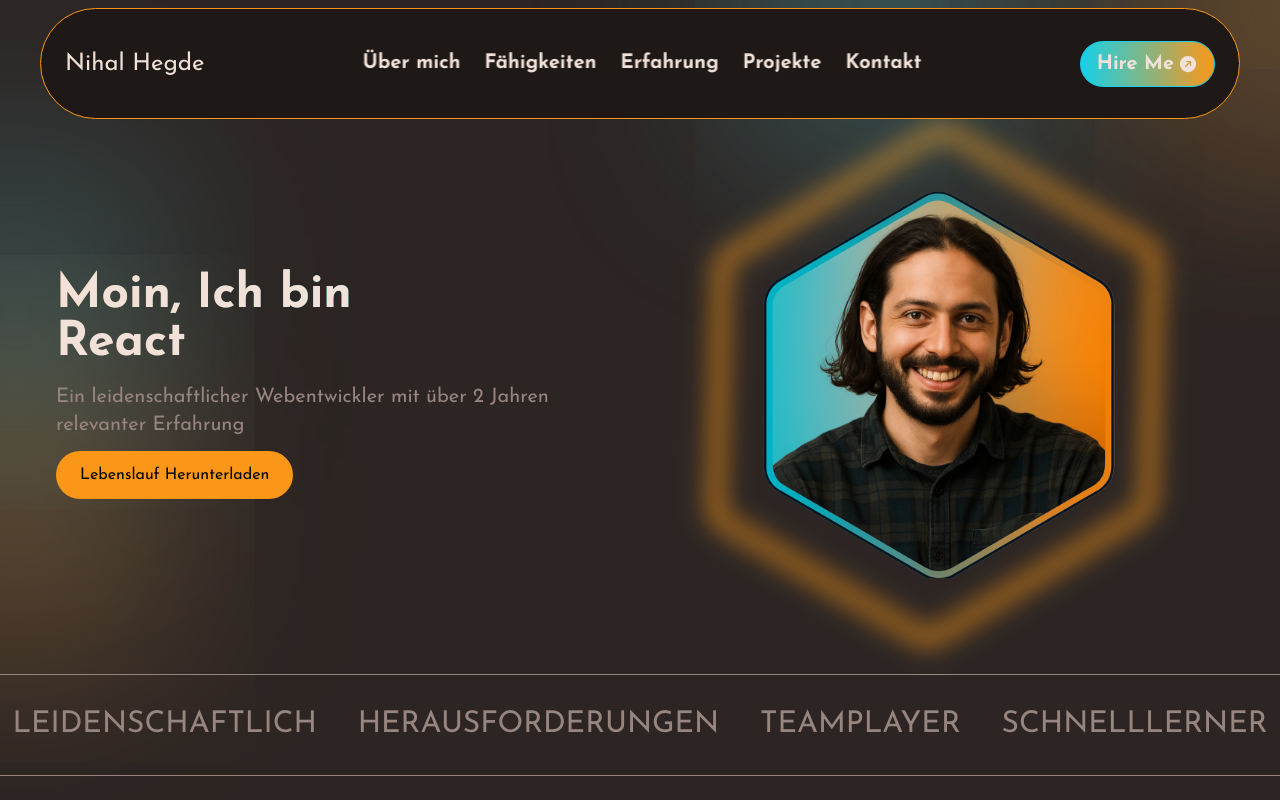
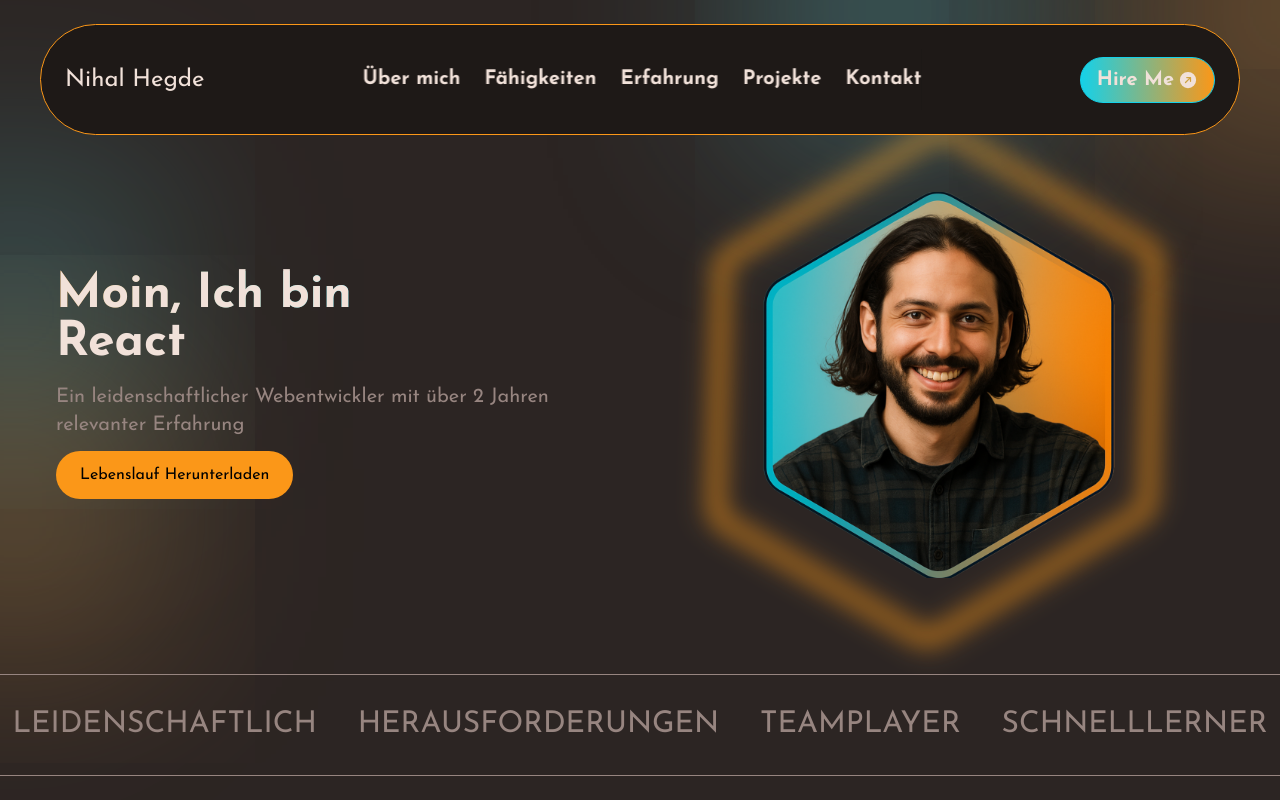
Before and after one commit to nihal-h124/Portfolio_Nihal, a React (Vite) app: page / in a window 1280 px wide. Shown: the top 800 px of the page. Built offline with nearby package versions, Linux system fonts and the light colour scheme.

Commit message:
Added new CV

```diff
--- a/src/components/navbar/NavbarMain.jsx
+++ b/src/components/navbar/NavbarMain.jsx
@@ -11,7 +11,7 @@
     setMenuOpen(!menuOpen);
   }
   return (
-    <nav className="max-w-[1300px] mx-auto px-4 w-full fixed left-[50%] -translate-x-[50%] z-20 flex gap-4 mt-2">
+    <nav className="max-w-[1300px] mx-auto px-4 py-4 w-full fixed left-[50%] -translate-x-[50%] z-20 flex gap-4 mt-2">
         <div className='flex justify-between w-full max-w-[1200px] mx-auto bg-black items-center p-6 rounded-r-full rounded-l-full border-[0.5px] border-orange'>
             <NavbarLogo/>
             <div className={`${menuOpen ? 'sm:block' : 'sm:hidden'} lg:block`}>
```
Also changed, not shown: 1 other file (tests, documents, lock files or other folders).
